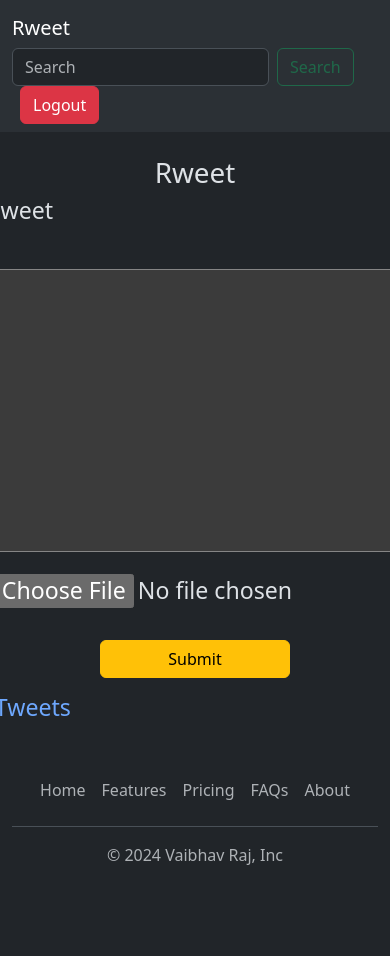
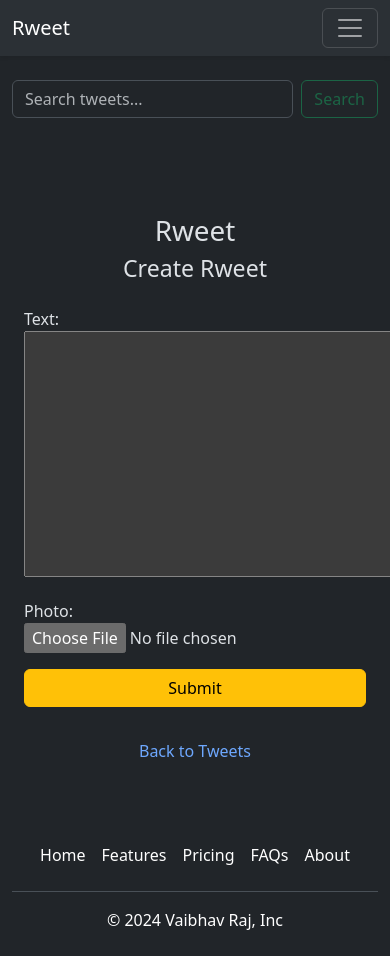
Before and after one commit to Vaibhav0x/TweetBlog, a Django app: page /rweet/create/ in a window 390 px wide; the page is wider, and only the part inside the window is pictured. Before the commit the page ends 865 px from the top of that part, so only its background shows below. Run offline with Django 5.2, Linux system fonts and the light colour scheme; the visitor is signed in with stand-in values (Sample User, id 1).

Commit message:
Add responsive functionality all-over

```diff
--- a/TweetBlog/settings.py
+++ b/TweetBlog/settings.py
@@ -53,6 +53,12 @@ MIDDLEWARE = [
 ]
 
 ROOT_URLCONF = 'TweetBlog.urls'
+
+# for the email authentication only one email user can register
+AUTHENTICATION_BACKENDS = [
+    'tweet.backends.EmailOrUsernameBackend',
+    'django.contrib.auth.backends.ModelBackend',
+]
 
 TEMPLATES = [
     {
--- a/templates/layout.html
+++ b/templates/layout.html
@@ -16,69 +16,86 @@
 
 </head>
 <body>
-    <nav class="navbar bg-body-tertiary">
-        <div class="container-fluid d-flex justify-content-between align-items-center">
+    <!-- Navbar -->
+    <nav class="navbar navbar-expand-lg bg-body-tertiary shadow-sm">
+        <div class="container-fluid">
           <!--Left Icon or Name-->
           <a class="navbar-brand" href="{% url 'tweet_list' %}">Rweet</a>
 
-          <!-- Middle Search Bar -->
-          <form class="d-flex" role="search" id="searchForm" method='GET'
-          action="{% url 'search_tweets' %}"
-          >
-            <input class="form-control me-2" type="search" name='q' placeholder="Search" aria-label="Search" id='searchInput'>
-            <button class="btn btn-outline-success" type="submit" id="searchBtn" disabled>Search</button>
-          </form>
-          <script>
-            document.addEventListener('DOMContentLoaded', function() {
-                const searchInput = document.getElementById('searchInput');
-                const searchButton = document.getElementById('searchBtn');
+          <!-- Toggler for mobile -->
+          <button class="navbar-toggler" type="button" data-bs-toggle="collapse" data-bs-target="#authLinks"
+              aria-controls="authLinks" aria-expanded="false" aria-label="Toggle navigation">
+              <span class="navbar-toggler-icon"></span>
+          </button>
 
-                function toggleButton() {
-                    if (searchInput.value.trim() === '') {
-                        searchButton.disabled = true;
-                    } else {
-                        searchButton.disabled = false;
-                    }
-                }
-
-                searchInput.addEventListener('input', toggleButton);
-
-                toggleButton();
-            });  // Remove Script and add the tweet_search.js file into in
-          </script>
-
+          <!-- Navbar content -->
           <!-- Right- Authentication Links-->
-          <div class='d-flex'>
-            {% if user.is_authenticated %}
-            <form method="post" action="{% url 'logout' %}">
-              {% csrf_token %}
-              <button class="btn btn-danger mx-2" type="submit">Logout</button>
-            </form>
-            {% else %}
-            <a href="{% url 'register' %}" class="btn btn-primary mx-2">Register</a>
-            <a href="{% url 'login' %}" class="btn btn-success mx-2">Login</a>
-            {% endif %}
+          <div class="collapse navbar-collapse justify-content-end" id="authLinks">
+              <div class="d-flex mt-2 mt-lg-0">
+                  {% if user.is_authenticated %}
+                      <form method="post" action="{% url 'logout' %}" class="me-2">
+                          {% csrf_token %}
+                          <button class="btn btn-danger" type="submit">Logout</button>
+                      </form>
+                  {% else %}
+                      <a href="{% url 'register' %}" class="btn btn-primary me-2">Register</a>
+                      <a href="{% url 'login' %}" class="btn btn-success">Login</a>
+                  {% endif %}
+              </div>
           </div>
         </div>
       </nav>
-    <div class="container ">
+
+      <!-- Search Bar (always visible, above main content) -->
+    <div class="container my-4">
+        <div class="row justify-content-center">
+            <div class="col-md-8 col-lg-6">
+                <form class="d-flex" role="search" method="GET" action="{% url 'search_tweets' %}">
+                    <input class="form-control me-2" type="search" name="q" placeholder="Search tweets..." aria-label="Search" id="searchInput">
+                    <button class="btn btn-outline-success" type="submit" id="searchBtn" disabled>Search</button>
+                </form>
+            </div>
+        </div>
+    </div>
+    <div class="container py-4">
         {% block content %}
         {% endblock %}
     </div>
 
+    <!-- Footer -->
     {% block footer %}
-    <footer class="py-3 my-4">
-      <div class="container">
-        <ul class="nav justify-content-center border-bottom pb-3 mb-3">
-          <li class="nav-item"><a href="{% url 'tweet_list' %}" class="nav-link px-2 text-body-secondary">Home</a></li>
-          <li class="nav-item"><a href="#" class="nav-link px-2 text-body-secondary">Features</a></li>
-          <li class="nav-item"><a href="#" class="nav-link px-2 text-body-secondary">Pricing</a></li>
-          <li class="nav-item"><a href="#" class="nav-link px-2 text-body-secondary">FAQs</a></li>
-          <li class="nav-item"><a href="#" class="nav-link px-2 text-body-secondary">About</a></li>
-        </ul>
-        <p class="text-center text-body-secondary">© 2024 Vaibhav Raj, Inc</p>
-      </div>
+    <footer class="py-4 mt-auto bg-dark text-white">
+        <div class="container">
+            <ul class="nav justify-content-center border-bottom pb-3 mb-3">
+                <li class="nav-item"><a href="{% url 'tweet_list' %}" class="nav-link px-2 text-white">Home</a></li>
+                <li class="nav-item"><a href="#" class="nav-link px-2 text-white">Features</a></li>
+                <li class="nav-item"><a href="#" class="nav-link px-2 text-white">Pricing</a></li>
+                <li class="nav-item"><a href="#" class="nav-link px-2 text-white">FAQs</a></li>
+                <li class="nav-item"><a href="#" class="nav-link px-2 text-white">About</a></li>
+            </ul>
+            <p class="text-center mb-0">© 2024 Vaibhav Raj, Inc</p>
+        </div>
     </footer>
-    {% endblock%}
+    {% endblock %}
+    <script src="https://cdn.jsdelivr.net/npm/bootstrap@5.3.3/dist/js/bootstrap.bundle.min.js"
+        integrity="sha384-YvpcrYf0tY3lHB60NNkmXc5s9fDVZLESaAA55NDzOxhy9GkcIdslK1eN7N6jIeHz"
+        crossorigin="anonymous">
+    </script>
+
+    <!-- Enable/Disable Search Button -->
+    <script>
+        document.addEventListener('DOMContentLoaded', function () {
+            const searchInput = document.getElementById('searchInput');
+            const searchButton = document.getElementById('searchBtn');
+
+            function toggleButton() {
+                searchButton.disabled = searchInput.value.trim() === '';
+            }
+
+            searchInput.addEventListener('input', toggleButton);
+            toggleButton();
+        });
+    </script>
+
 </body>
 </html>
--- a/tweet/forms.py
+++ b/tweet/forms.py
@@ -10,7 +10,13 @@ class TweetForm(forms.ModelForm):
         fields=['text','photo']
 
 class UserRegistrationForm(UserCreationForm):
-    email=forms.EmailField()
+    email=forms.EmailField(required=True)
     class Meta:
         model=User
         fields=('username','email','password1','password2')
+
+    def clean_email(self):
+        email = self.cleaned_data.get('email')
+        if User.objects.filter(email=email).exists():
+            raise forms.ValidationError("This email is already registered. please login to your account")
+        return email
--- a/tweet/models.py
+++ b/tweet/models.py
@@ -1,17 +1,56 @@
 from django.db import models
 from django.contrib.auth.models import User
-
-# Create your models here.
+from PIL import Image
+from io import BytesIO
+from django.core.files.uploadedfile import InMemoryUploadedFile
 
 class Tweet(models.Model):
-    user=models.ForeignKey(User,on_delete=models.CASCADE)
-    text=models.TextField(max_length=300)
-    photo=models.ImageField(upload_to='photos/',blank=True, null=True)
-    created_at=models.DateTimeField(auto_now_add=True)
-    updated_at=models.DateTimeField(auto_now=True)
+    user = models.ForeignKey(User, on_delete=models.CASCADE)
+    text = models.TextField(max_length=300)
+    photo = models.ImageField(upload_to='photos/', blank=True, null=True)
+    created_at = models.DateTimeField(auto_now_add=True)
+    updated_at = models.DateTimeField(auto_now=True)
 
     def __str__(self):
         return f'{self.user.username} - {self.text[:10]}'
 
-    # def total_likes(self):
-    #     return self.likes.count()
+    def save(self, *args, **kwargs):
+        if self.photo:
+            self.photo.seek(0)
+            original_size = self.photo.size
+            # print(f"📷 Original image size: {original_size / 1024:.2f} KB")
+            if original_size > 512 * 1024:  # If image > 1MB
+                img = Image.open(self.photo)
+
+                # Convert to RGB if needed
+                if img.mode in ("RGBA", "P"):
+                    img = img.convert("RGB")
+
+                # Initial resize (you can tune this down more if needed)
+                img.thumbnail((800, 800))
+
+                # Start compressing in loop
+                quality = 70
+                while True:
+                    buffer = BytesIO()
+                    img.save(buffer, format='JPEG', quality=quality, optimize=True)
+                    size_kb = buffer.getbuffer().nbytes / 1024
+                    # print(f"🔧 Trying quality={quality}, size={size_kb / 1024:.2f} KB")
+
+                    if size_kb < 512 * 1024 or quality <= 20:
+                        # print(f"✅ Final compressed image size: { size_kb/ 1024:.2f} KB")
+                        break  # Stop if under 500kb or quality is too low
+
+                    quality -= 5  # Keep reducing quality
+
+                buffer.seek(0)
+                self.photo = InMemoryUploadedFile(
+                    buffer,
+                    'ImageField',
+                    f"{self.photo.name.split('.')[0]}.jpg",
+                    'image/jpeg',
+                    buffer.getbuffer().nbytes,
+                    None
+                )
+
+        super().save(*args, **kwargs)
--- a/tweet/templates/index.html
+++ b/tweet/templates/index.html
@@ -5,5 +5,7 @@ RweetBlog
 {% endblock %}
 
 {% block content %}
-<h1 class="text-center mt-4"> Rweet</h1>
+<div class="container d-flex justify-content-center align-items-center" style="min-height: 70vh;">
+    <h1 class="text-center">Rweet</h1>
+</div>
 {% endblock %}
--- a/tweet/templates/tweet_form.html
+++ b/tweet/templates/tweet_form.html
@@ -2,33 +2,37 @@
 
 {% block title %}
 RweetBlog
-
 {% endblock %}
 
 {% block content %}
-<h1 class="text-center mt-4"> Rweet</h1>
-<div class='d-grid justify-content-center'>
+<div class="container py-4">
+    <h1 class="text-center mt-4">Rweet</h1>
+
+    <div class="text-center mb-4">
         <h3>
-    <div class='mb-2'>
-        <h3>
-        {%if form.instance.pk %}
+            {% if form.instance.pk %}
                 Edit Rweet
             {% else %}
                 Create Rweet
             {% endif %}
+        </h3>
+    </div>
 
+    <div class="d-flex justify-content-center">
+        <form method="post" enctype="multipart/form-data" class="w-100" style="max-width: 600px;">
+            {% csrf_token %}
+            <div class="mb-3">
+                {{ form.as_p }}
             </div>
-    <div class='p-2'>
-        <form method="post" enctype="multipart/form-data"
-        class="form">
-        {% csrf_token %}
-        {{form.as_p}}
-    </div>
-    <h3>
-    <div class='d-grid gap-1 col-4 mx-auto'>
+
+            <div class="d-grid gap-2 col-12 mx-auto">
                 <button class="btn btn-warning mb-3" type="submit">Submit</button>
             </div>
         </form>
-    <a href="{% url 'tweet_list'}" class='text-decoration-none'>Back to Tweets </a>
+    </div>
+
+    <div class="text-center mt-3">
+        <a href="{% url 'tweet_list' %}" class="text-decoration-none">Back to Tweets</a>
+    </div>
 </div>
 {% endblock %}
--- a/tweet/views.py
+++ b/tweet/views.py
@@ -57,19 +57,21 @@ def tweet_delete(request,tweet_id):
 
 #register the user
 def register(request):
-    if request.method=='POST':
-        form=UserRegistrationForm(request.POST)
+    if request.method == 'POST':
+        form = UserRegistrationForm(request.POST)
         if form.is_valid():
-            user=form.save(commit=False)
+            user = form.save(commit=False)
             user.set_password(form.cleaned_data['password1'])
             user.save()
-            login(request, user)
+
+            # Log in the user, specifying the backend explicitly
+            login(request, user, backend='tweet.backends.EmailOrUsernameBackend')
+
             return redirect('tweet_list')
     else:
-        form=UserRegistrationForm()
+        form = UserRegistrationForm()
 
-    return render(request,'registration/register.html',{'form':form})
-
+    return render(request, 'registration/register.html', {'form': form})
 def search_tweets(request):
     query = request.GET.get('q', '')
     tweets=[]
```
Also changed, not shown: templates/registration/logged_out.html (+6 -3 lines), templates/registration/login.html (+49 -12 lines), templates/registration/password_reset_complete.html (+6 -2 lines), templates/registration/password_reset_confirm.html (+13 -6 lines), templates/registration/password_reset_done.html (+6 -2 lines), templates/registration/password_reset_form.html (+13 -6 lines), tweet/backends.py (added, +18 -0 lines), tweet/templates/search_results.html (+6 -3 lines), tweet/templates/tweet_confirm_delete.html (+12 -8 lines), tweet/templates/tweet_list.html (+20 -10 lines), templates/registration/register.html (line endings or trailing spaces). Lines whose indentation alone changed are shown as unchanged.
